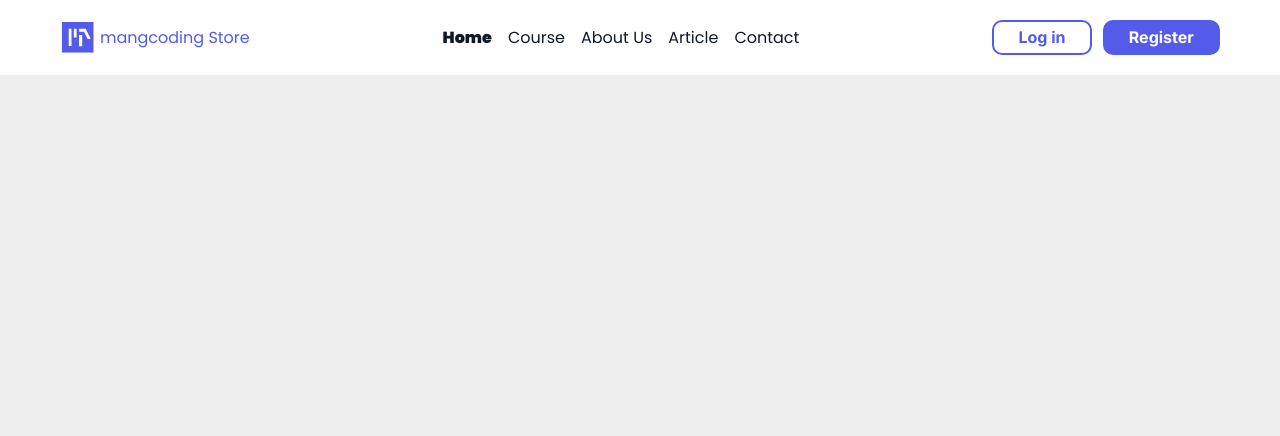
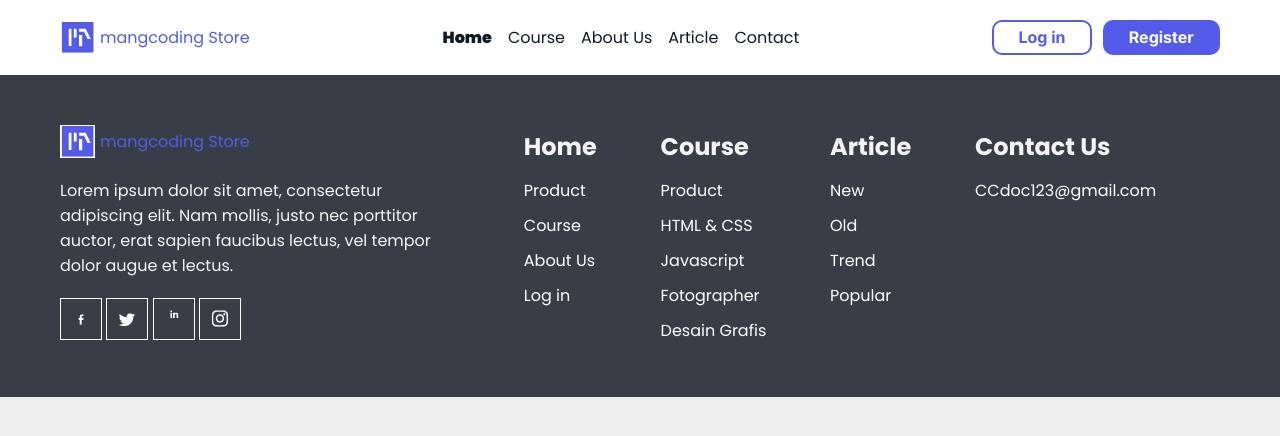
Before and after one commit to aseelHinnawe/landing, a plain HTML site: page index.html in a window 1280 px wide. Drawn offline with Linux system fonts and the light colour scheme.

Commit message:
footer section

```diff
--- a/assets/css/main.css
+++ b/assets/css/main.css
@@ -23,12 +23,12 @@ body{
 .menu{
   display: none;
 }
-.nav ul{
+.navbar ul{
     display: flex;
     gap:16px;
     flex-wrap: wrap;
 }
-.nav ul li a{
+.navbar ul li a{
     color:#101928;
 }
 .active{
@@ -55,7 +55,7 @@ body{
   background-color: var(--mainColor);
 }
 @media screen and (max-width:992px){
-  .nav,
+  .navbar,
   .auth{
       display: none;
   }
@@ -74,3 +74,75 @@ body{
     font-size:14px;
   }
 }
+footer{
+  background-color: #393E46;
+  color:#F4F4F4;
+  padding: 50px 0;
+}
+footer a{
+  color:#fff;
+}
+.footer-start{
+  width: 400px;
+  display: flex;
+  flex-direction: column;
+  gap:20px;
+  flex-wrap: wrap;
+}
+.footer-start .logo{
+  display: flex;
+  align-items: center;
+  gap:5px;
+  flex-wrap: wrap;
+}
+.footer-start .logo img{
+    width:35px;
+}
+.footer-start .logo a{
+  color:var(--mainColor);
+}
+.footer-start .icons img{
+  border: 1px solid #fff;
+  padding: 10px;
+  width: 20px;
+  height: 20px;
+}
+.footer-end{
+  flex-grow: 1;
+  display: flex;
+  justify-content: space-evenly;
+  flex-wrap: wrap;
+}
+.footer-end nav{
+  display: flex;
+  flex-direction: column;
+  gap: 10px;
+}
+.footer-end .footer-item{
+  display: flex;
+  flex-direction: column;
+  gap: 14px;
+}
+@media screen and (max-width:1200px){
+  .footer .row{
+    gap: 10px;
+  }
+  .footer-start{
+    width: 100%;
+  }
+  .footer-end{
+    width: 100%;
+  }
+}
+@media screen and (max-width:768px){
+  .footer-item{
+    width: 50%;
+    margin-bottom: 21px;
+  }
+}
+@media screen and (max-width:400px){
+  .footer-item{
+    width: 100%;
+
+  }
+}
--- a/index.html
+++ b/index.html
@@ -5,11 +5,14 @@
     <meta charset="UTF-8">
     <meta name="viewport" content="width=device-width, initial-scale=1.0">
     <title>Document</title>
+    <link rel="stylesheet" href="https://cdnjs.cloudflare.com/ajax/libs/font-awesome/6.7.1/css/all.min.css" integrity="sha512-5Hs3dF2AEPkpNAR7UiOHba+lRSJNeM2ECkwxUIxC1Q/FLycGTbNapWXB4tP889k5T5Ju8fs4b1P5z/iB4nMfSQ==" crossorigin="anonymous" referrerpolicy="no-referrer" />
     <link rel="stylesheet" href="./assets/css/main.css" />
 </head>
 
 <body>
 
+
+    <!-- start header -->
     <header class="header">
         <div class="container">
             <div class="row">
@@ -17,7 +20,8 @@
                     <img src="./assets/img/Logo.svg" />
                     <a href="#">mangcoding Store</a>
                 </div>
-                <nav class="nav">
+                <i class="fa-solid fa-bars menu"></i>
+                <nav class="navbar">
                     <ul>
                         <li>
                             <a href="#" class="active">Home</a>
@@ -43,6 +47,63 @@
             </div>
         </div>
     </header>
+    <!-- end header -->
+
+    <footer class="footer">
+        <div class="container">
+            <div class="row">
+                <div class="footer-start">
+                    <div class="logo">
+                        <img src="./assets/img/Logo.svg" />
+                        <a href="#">mangcoding Store</a>
+                    </div>
+                    <p>Lorem ipsum dolor sit amet, consectetur adipiscing elit. Nam mollis, justo nec porttitor auctor, erat sapien faucibus lectus, vel tempor dolor augue et lectus. </p>
+                    <div class="icons">
+                        <img src="assets/img/public/facebok.svg" />
+                        <img src="assets/img/public/Twitter.svg" />
+                        <img src="assets/img/public/linkedin.svg" />
+                        <img src="assets/img/public/instagram.svg" />
+                    </div>
+                </div>
+                <div class="footer-end">
+                    <div class="footer-item">
+                        <h2>Home</h2>
+                        <nav>
+                            <a href="#">Product</a>
+                            <a href="#">Course</a>
+                            <a href="#">About Us</a>
+                            <a href="#">Log in</a>
+                        </nav>
+                    </div>
+                    <div class="footer-item">
+                        <h2>Course</h2>
+                        <nav>
+                            <a href="#">Product</a>
+                            <a href="#">HTML & CSS</a>
+                            <a href="#">Javascript</a>
+                            <a href="#">Fotographer</a>
+                            <a href="#">Desain Grafis</a>
+                        </nav>
+                    </div>
+                    <div class="footer-item">
+                        <h2>Article</h2>
+                        <nav>
+                            <a href="#">New</a>
+                            <a href="#">Old</a>
+                            <a href="#">Trend</a>
+                            <a href="#">Popular</a>
+                        </nav>
+                    </div>
+                    <div class="footer-item">
+                        <h2>Contact Us</h2>
+                        <nav>
+                            <a href="#">CCdoc123&#64;gmail.com</a>
+                        </nav>
+                    </div>
+                </div>
+            </div>
+        </div>
+    </footer>
 </body>
 
 </html>
```
Also changed, not shown: assets/css/base.css (line endings or trailing spaces), assets/img/public/Twitter.svg (added), assets/img/public/facebok.svg (added), assets/img/public/instagram.svg (added), assets/img/public/linkedin.svg (added).
